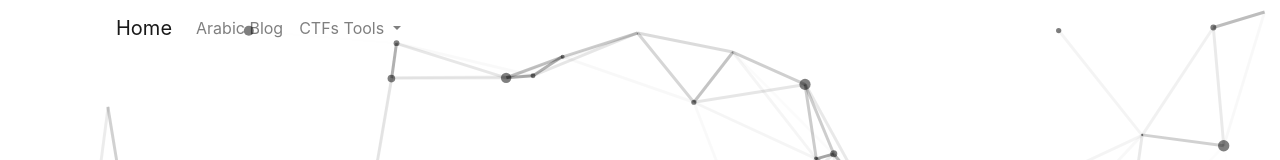
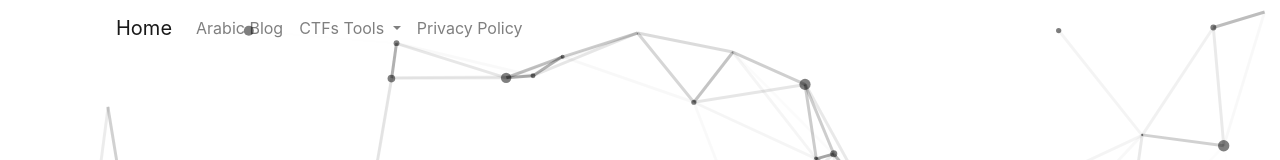
Before and after one commit to InfoXMax/informatiquemax, a plain HTML site: page index.html in a window 1280 px wide. Shown: the top 160 px of the page. Drawn offline with nearby package versions, Linux system fonts and the light colour scheme.

Commit message:
Update index.html
add privacy policy

```diff
--- a/index.html
+++ b/index.html
@@ -105,7 +105,9 @@
     </li>
   </ul>
 </li>
-
+        <li class="nav-item">
+          <a class="nav-link" href="privacy-policy.html">Privacy Policy</a>
+        </li>
       </ul>
     </div>
   </div>
```
